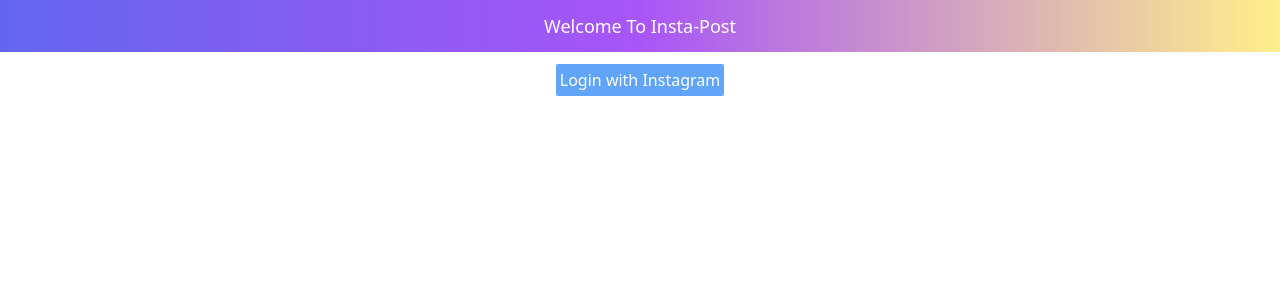
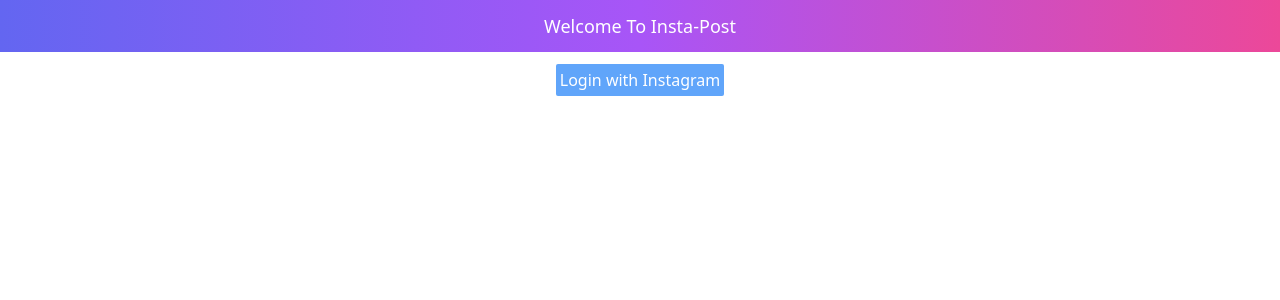
Before and after one commit to amarnath-97/insta_post, a React (Vite) app: page / in a window 1280 px wide. Shown: the top 300 px of the page. Built offline with nearby package versions, Linux system fonts and the light colour scheme.

Commit message:
updated code

```diff
--- a/src/App.jsx
+++ b/src/App.jsx
@@ -15,6 +15,7 @@
       &response_type=code`,
       {
         method: "POST",
+        mode: 'cors',
         headers: {
           "Content-Type": "application/x-www-form-urlencoded",
         }
@@ -29,7 +30,7 @@
 
   return (
     <div className="w-full h-screen">
-      <h1 className="p-3 text-center text-white bg-gradient-to-r from-indigo-500 via-purple-500 to-pink-500 to-yellow-200 text-lg">
+      <h1 className="p-3 text-center text-white bg-gradient-to-r from-indigo-500 via-purple-500 to-pink-500 text-lg">
         Welcome To Insta-Post
       </h1>
       {!isLoggedIn && <div className="w-full flex justify-center">
```
